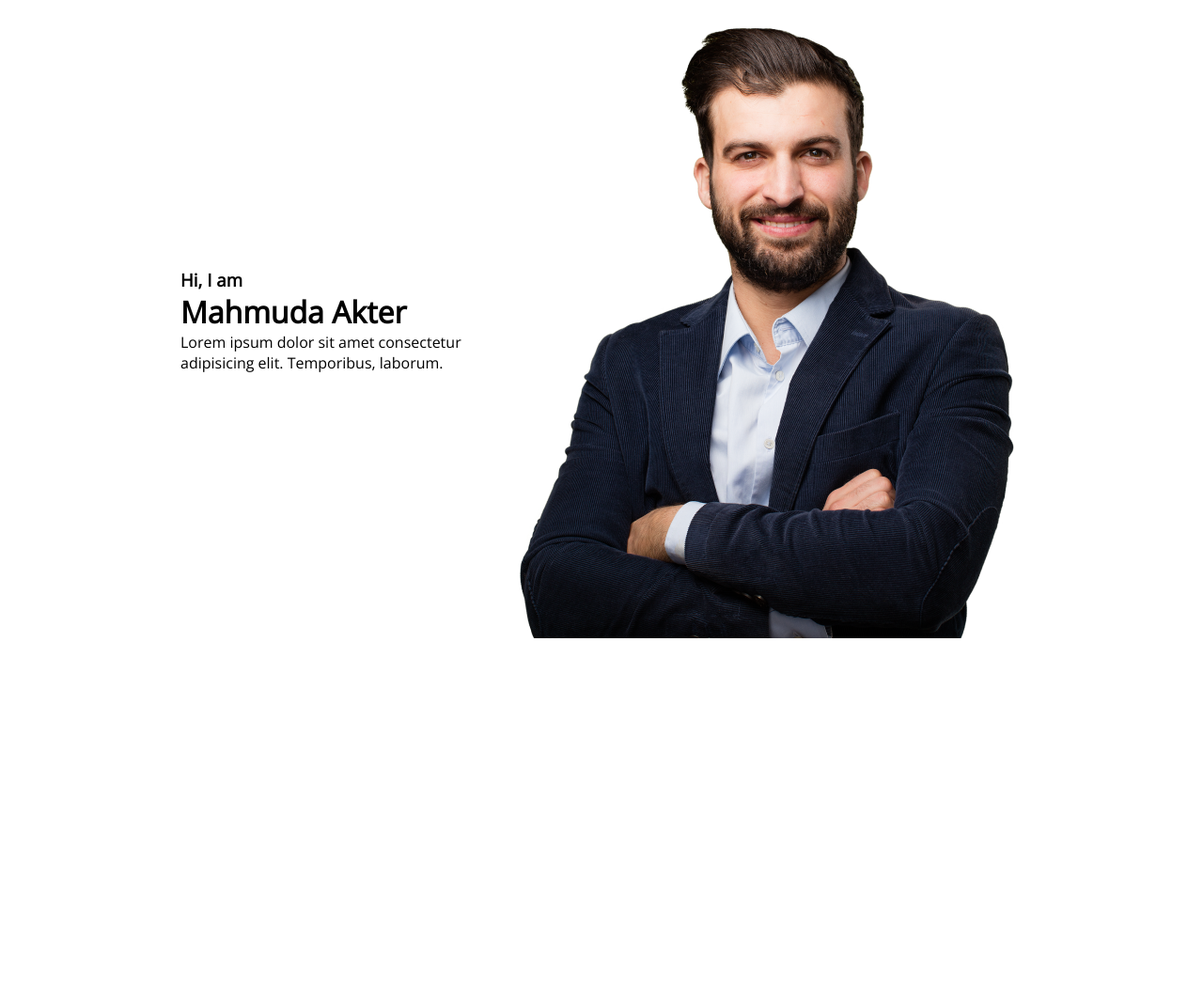
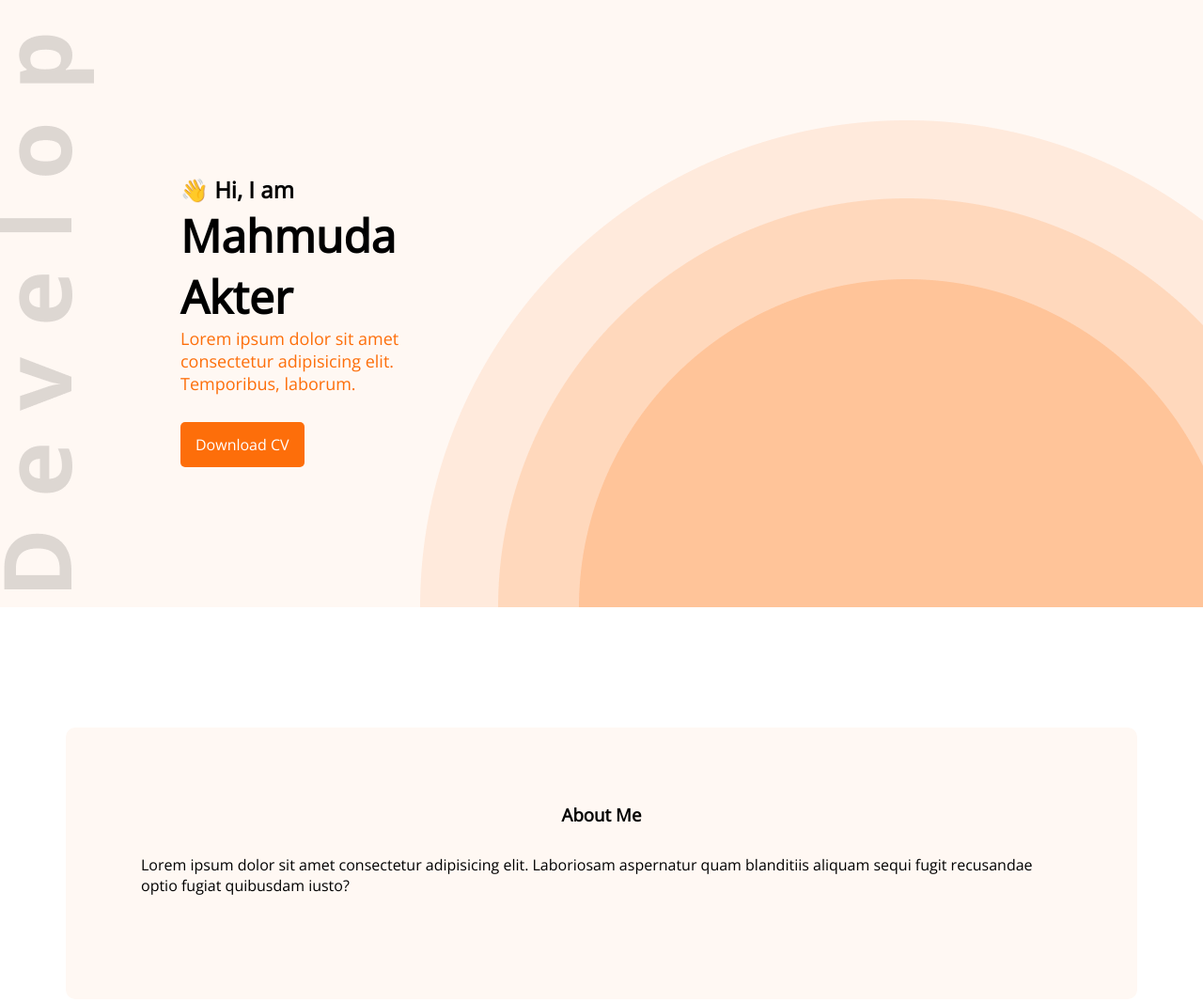
Before and after one commit to mitu1403/my-portfolio, a plain HTML site: page index.html in a window 1280 px wide. Shown: the part 154-1220 px from the top of the page at 94% size. Before the commit the page ends 833 px from the top, so only its background shows below. Drawn offline with nearby package versions, Linux system fonts and the light colour scheme.

Commit message:
header and about-me section done

```diff
--- a/index.html
+++ b/index.html
@@ -9,7 +9,7 @@
     <link rel="stylesheet" href="styles.css" />
   </head>
   <body>
-    <header>
+    <header class="header">
       <nav>
         <h2 class="nav-title">mahmuda<span class="text-primary">.</span></h2>
         <ul>
@@ -24,17 +24,23 @@
       <!-- header banner -->
       <div class="banner">
         <div>
-          <h3>Hi, I am</h3>
-          <h1>Mahmuda Akter</h1>
-          <p>
+          <span class="banner-sub-title">&#128075 Hi, I am</span>
+          <h1 class="banner-title">Mahmuda Akter</h1>
+          <p class="banner-desc">
             Lorem ipsum dolor sit amet consectetur adipisicing elit. Temporibus,
             laborum.
           </p>
+          <button class="btn-primary">Download CV</button>
         </div>
-        <img src="images/hardy.png" />
+        <img src="images/hardy.png" style="opacity: 0;"/>
       </div>
     </header>
-    <main></main>
+    <main>
+      <section class="about">
+        <h3 class="section-title">About Me</h3>
+        <p class="section-desc">Lorem ipsum dolor sit amet consectetur adipisicing elit. Laboriosam aspernatur quam blanditiis aliquam sequi fugit recusandae optio fugiat quibusdam iusto?</p>
+      </section>
+    </main>
     <footer></footer>
   </body>
 </html>
--- a/styles.css
+++ b/styles.css
@@ -1,5 +1,6 @@
 @import url("https://fonts.googleapis.com/css2?family=Open+Sans&display=swap");
 
+/* common styles */
 * {
   margin: 0;
   font-family: "Open Sans", sans-serif;
@@ -10,7 +11,7 @@
 .btn-primary {
   height: 3rem;
   padding: 0px 1rem;
-  font-weight: 700;
+  /* font-weight: 700; */
   background-color: #fd6e0a;
   color: #fff;
   font-size: 1rem;
@@ -19,10 +20,20 @@
 }
 
 /* header and nav styles */
+.header{
+  height: 100vh;
+  background: #fff8f3;
+  background-image: url(images/header_bg.png), url(images/developer.png);
+  background-repeat: no-repeat;
+  background-position:  bottom right, left;
+  /* background-blend-mode: darken; */
+}
+
 nav {
   display: flex;
   justify-content: space-between;
-  margin: 3rem 12rem;
+  margin: 0rem 12rem;
+  padding: 3rem 0rem;
 }
 .nav-title {
   font-weight: 800;
@@ -43,4 +54,41 @@ nav li {
   margin: 0 12rem;
   display: flex;
   align-items: center;
+  justify-content: space-between;
 }
+.banner-title{
+  font-weight: 700;
+  font-size: 3rem;
+}
+.banner-sub-title{
+  font-weight: 600;
+  font-size: 1.5rem;
+}
+.banner-desc{
+  color: #fd6e0a;
+  font-size: 1.125rem;
+  margin-bottom: 1.8rem;
+}
+
+/* main section */
+main{
+  max-width: 1140px;
+  margin: 0 auto;
+}
+
+/* about section styles */
+.about{
+  margin: 8rem 0rem;
+  padding: 5rem ;
+  background-color: #fff8f3;
+  border-radius: 10px;
+
+}
+.section-title{
+  text-align: center;
+  margin-bottom: 30px;
+}
+.section-desc{
+  columns: #757575;
+  margin-bottom: 30px;
+}
```
